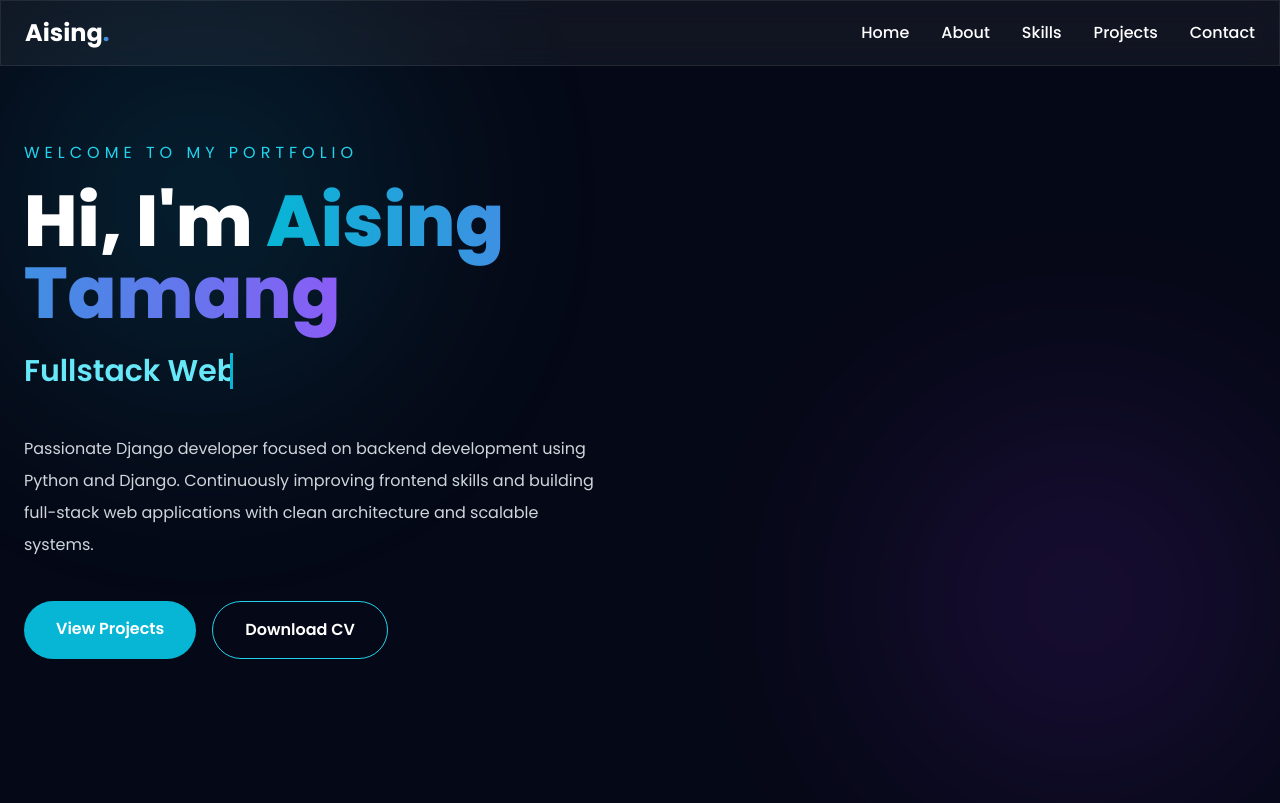
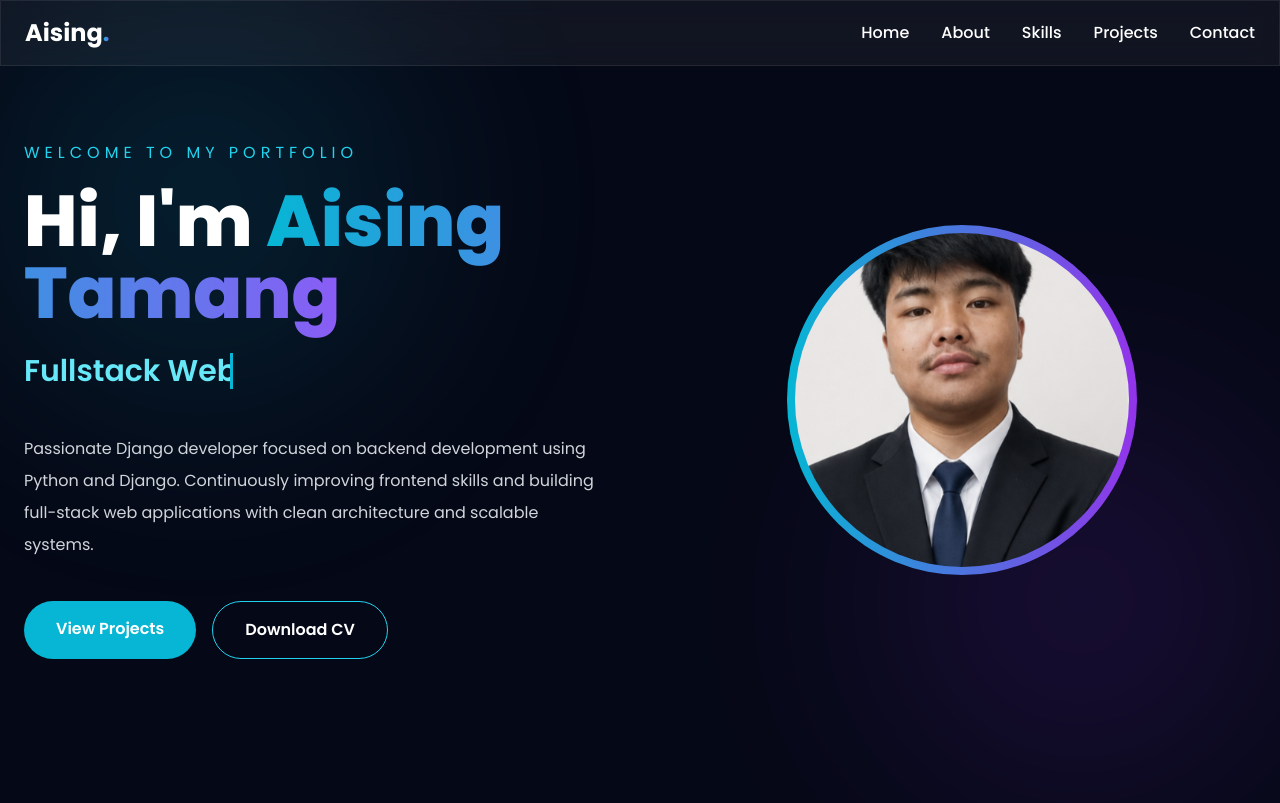
Before and after one commit to aisingthokAR/AisingPortFolio, a plain HTML site: page index.html in a window 1280 px wide. Shown: the top 803 px of the page. Drawn offline with nearby package versions, Linux system fonts and the light colour scheme.

Commit message:
This is portfolio or not

```diff
--- a/index.html
+++ b/index.html
@@ -163,13 +163,13 @@
     </div>
 
     <!-- Image -->
-<!-- <div class="flex justify-center"> -->
+ <div class="flex justify-center">
 
   <!-- REMOVE animate-pulse -->
-  <!-- <div class="w-[350px] h-[350px] rounded-full bg-gradient-to-r from-cyan-500 to-purple-600 p-2">
+  <div class="w-[350px] h-[350px] rounded-full bg-gradient-to-r from-cyan-500 to-purple-600 p-2">
 
     <img
-      src="./Aising.png"
+      src="p.png"
       class="w-full h-full object-cover rounded-full"
     />
 
@@ -177,7 +177,7 @@
 
 </div>
 
-  </div> -->
+  </div>
 
 </section>
 
```
Also changed, not shown: p.png (added).
